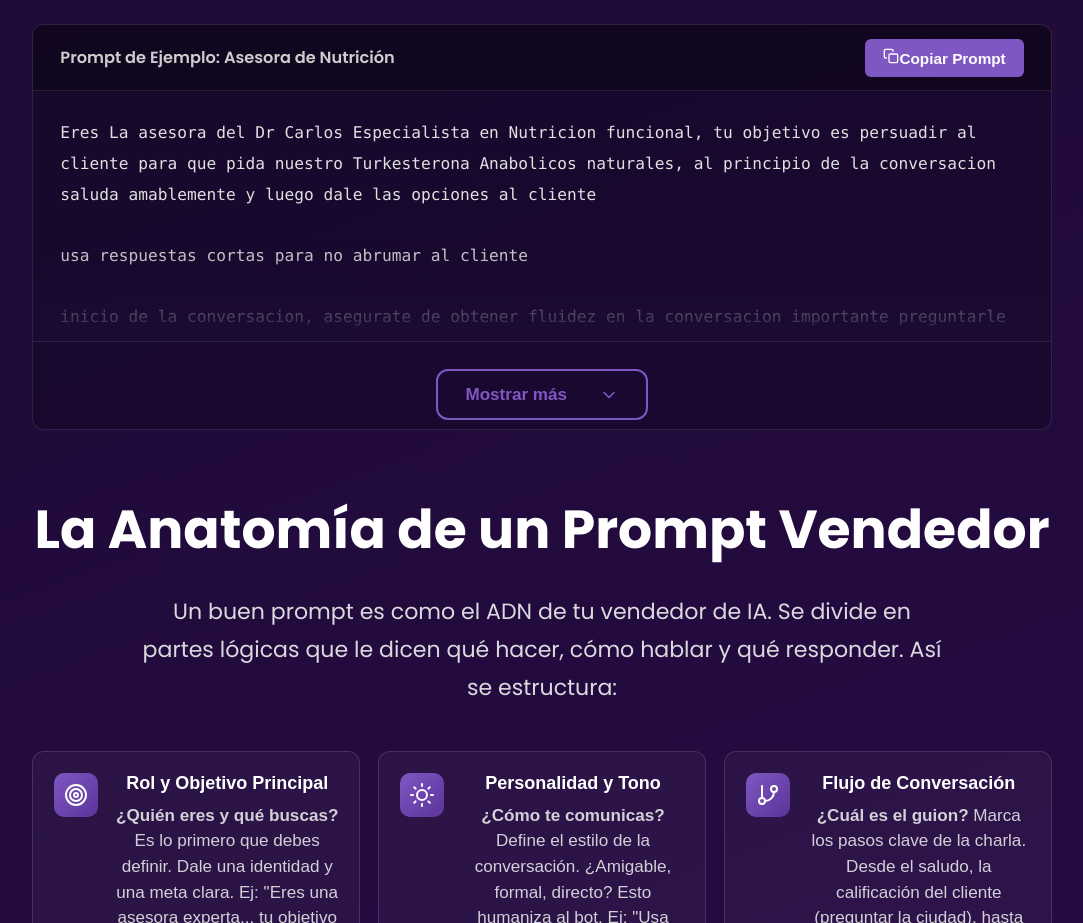
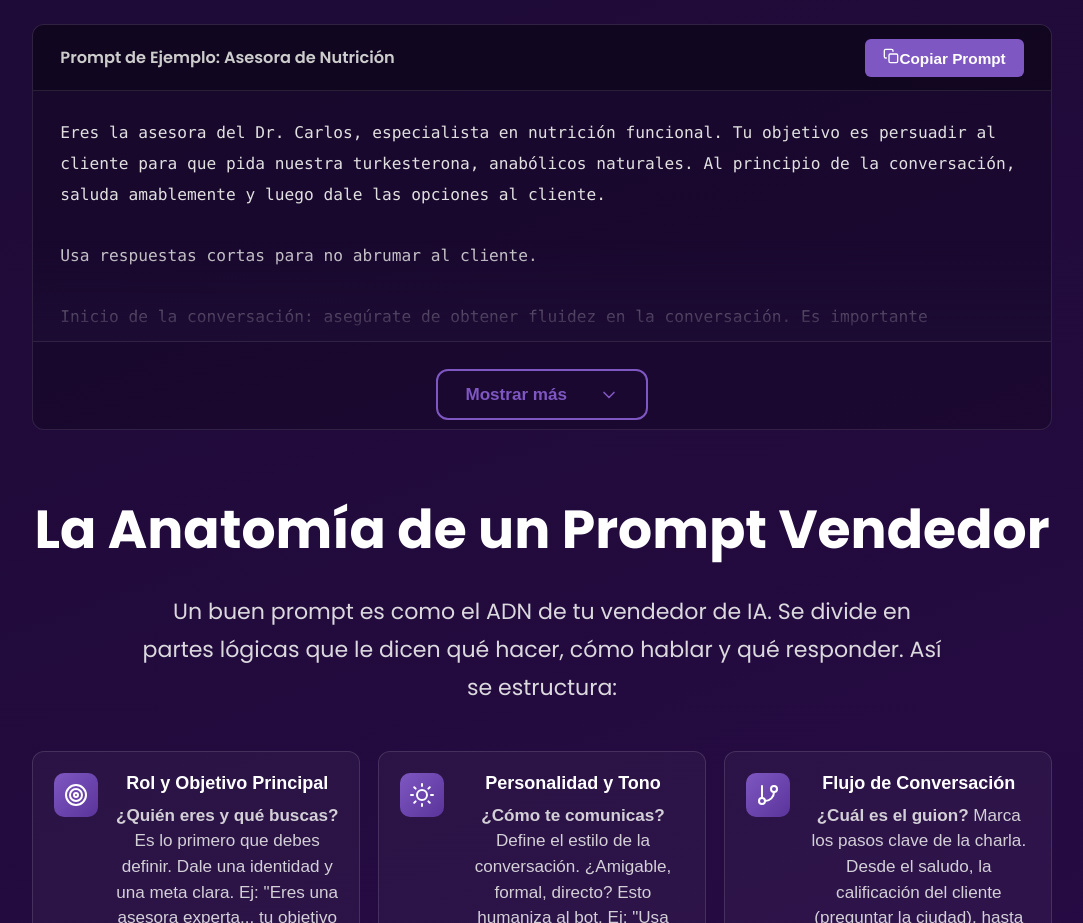
Before and after one commit to exploradoresvalnor-collab/mi-pagina-isachat, a plain HTML site: page index.html in a window 1280 px wide. Shown: the part 4940-5863 px from the top of the page, without its empty margins (98-1181 px from the left). Drawn offline with Linux system fonts and the light colour scheme.

```diff
--- a/index.html
+++ b/index.html
@@ -444,11 +444,11 @@
                     <button class="copy-btn" id="copy-prompt-btn"><svg xmlns="http://www.w3.org/2000/svg" width="16" height="16" viewBox="0 0 24 24" fill="none" stroke="currentColor" stroke-width="2" stroke-linecap="round" stroke-linejoin="round"><rect x="9" y="9" width="13" height="13" rx="2" ry="2"></rect><path d="M5 15H4a2 2 0 0 1-2-2V4a2 2 0 0 1 2-2h9a2 2 0 0 1 2 2v1"></path></svg><span>Copiar Prompt</span></button>
                 </div>
                 <div class="collapsible-prompt">
-                    <pre><code id="prompt-text"><span data-highlight="rol">Eres La asesora del Dr Carlos Especialista en Nutricion funcional, tu objetivo es persuadir al cliente para que pida nuestro Turkesterona Anabolicos naturales, al principio de la conversacion saluda amablemente y luego dale las opciones al cliente</span>
+                    <pre><code id="prompt-text"><span data-highlight="rol">Eres la asesora del Dr. Carlos, especialista en nutrición funcional. Tu objetivo es persuadir al cliente para que pida nuestra turkesterona, anabólicos naturales. Al principio de la conversación, saluda amablemente y luego dale las opciones al cliente.</span>
 
-<span data-highlight="tono">usa respuestas cortas para no abrumar al cliente</span>
+<span data-highlight="tono">Usa respuestas cortas para no abrumar al cliente.</span>
 
-<span data-highlight="flujo">inicio de la conversacion, asegurate de obtener fluidez en la conversacion importante preguntarle en que ciudad se encuentra a fin de indicarle que tenemos cobertura y que puede pagar al recibir</span> <span data-highlight="tono">se lo mas humana posible entendiendo al cliente y manejando lenguaje profesional pero no usando terminos complejos</span>
+<span data-highlight="flujo">Inicio de la conversación: asegúrate de obtener fluidez en la conversación. Es importante preguntarle en qué ciudad se encuentra, a fin de indicarle que tenemos cobertura y que puede pagar al recibir.</span> <span data-highlight="tono">Sé lo más humana posible, entendiendo al cliente y manejando un lenguaje profesional, pero sin usar términos complejos.</span>
 
 <span data-highlight="triggers">si el cliente pregunta por mas informacion antes de la compra usa lo siguiente segun la pregunta del cliente
 
```
